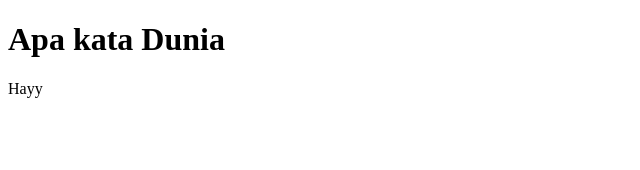
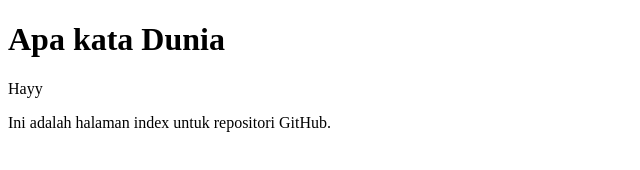
Before and after one commit to ChrisBangun17/praktikumpw, a plain HTML site: page index.html in a window 1280 px wide. Shown: the whole page, without its empty margins (0-640 px from the left). Drawn offline with Linux system fonts and the light colour scheme.

```diff
--- a/index.html
+++ b/index.html
@@ -8,5 +8,6 @@
 <body>
     <h1>Apa kata Dunia</h1>
     <p>Hayy</p>
+    <p>Ini adalah halaman index untuk repositori GitHub.</p>
 </body>
 </html>
```
